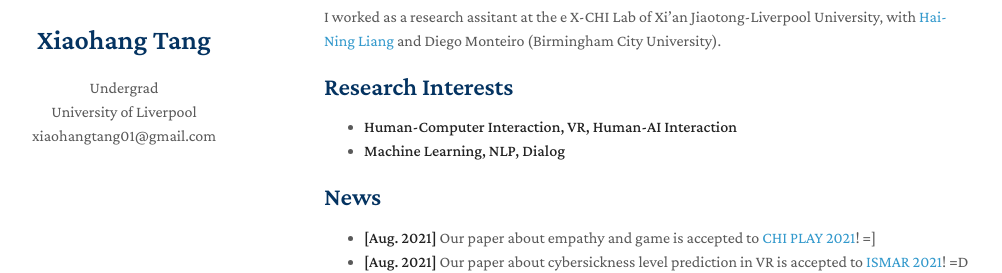
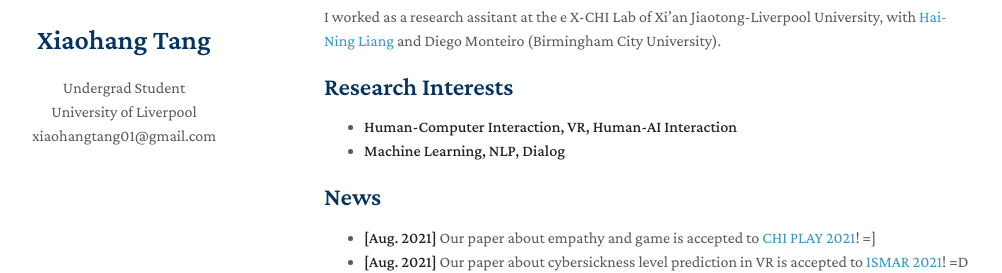
Before and after one commit to xiaohang-tang/xiaohang-tang.github.io, a Jekyll site: the page built from index.md, in a window 1280 px wide. Shown: the part 172-445 px from the top of the page, without its empty margins (146-1148 px from the left). Built offline with Jekyll 4.4.1, drawn with Linux system fonts in a browser that asks for light colours; nearby versions of some CDN libraries; a style sheet for code colours, icons or effects is not loaded; our own code applies the rules of GitHub Pages for plain Markdown files.

Commit message:
Update _config.yml

```diff
--- a/_config.yml
+++ b/_config.yml
@@ -1,5 +1,5 @@
 title: Xiaohang Tang
-position: Undergrad
+position: Undergrad  Student
 affiliation: University of Liverpool
 email: xiaohangtang01@gmail.com
 keywords: minimal academic
```
